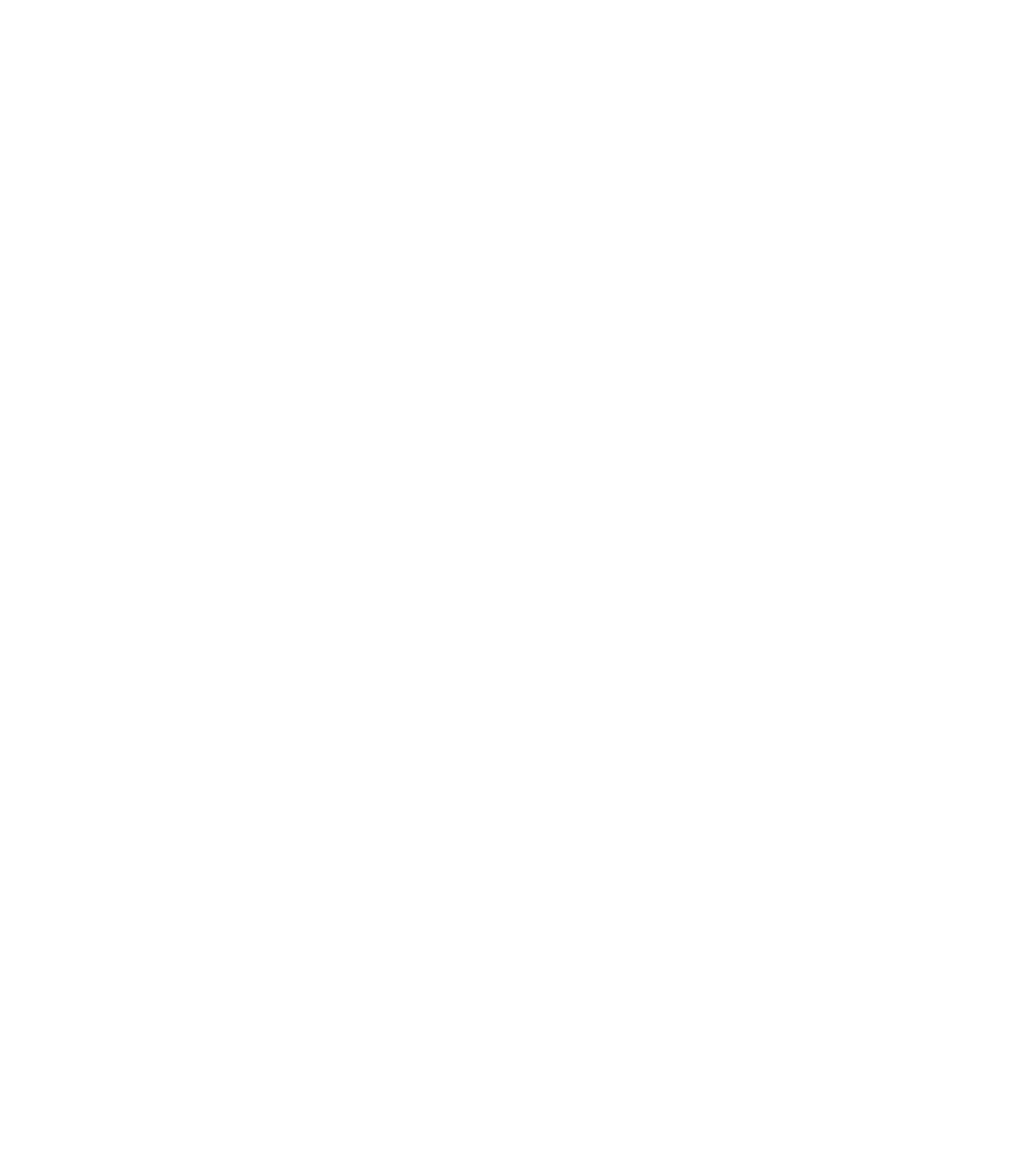
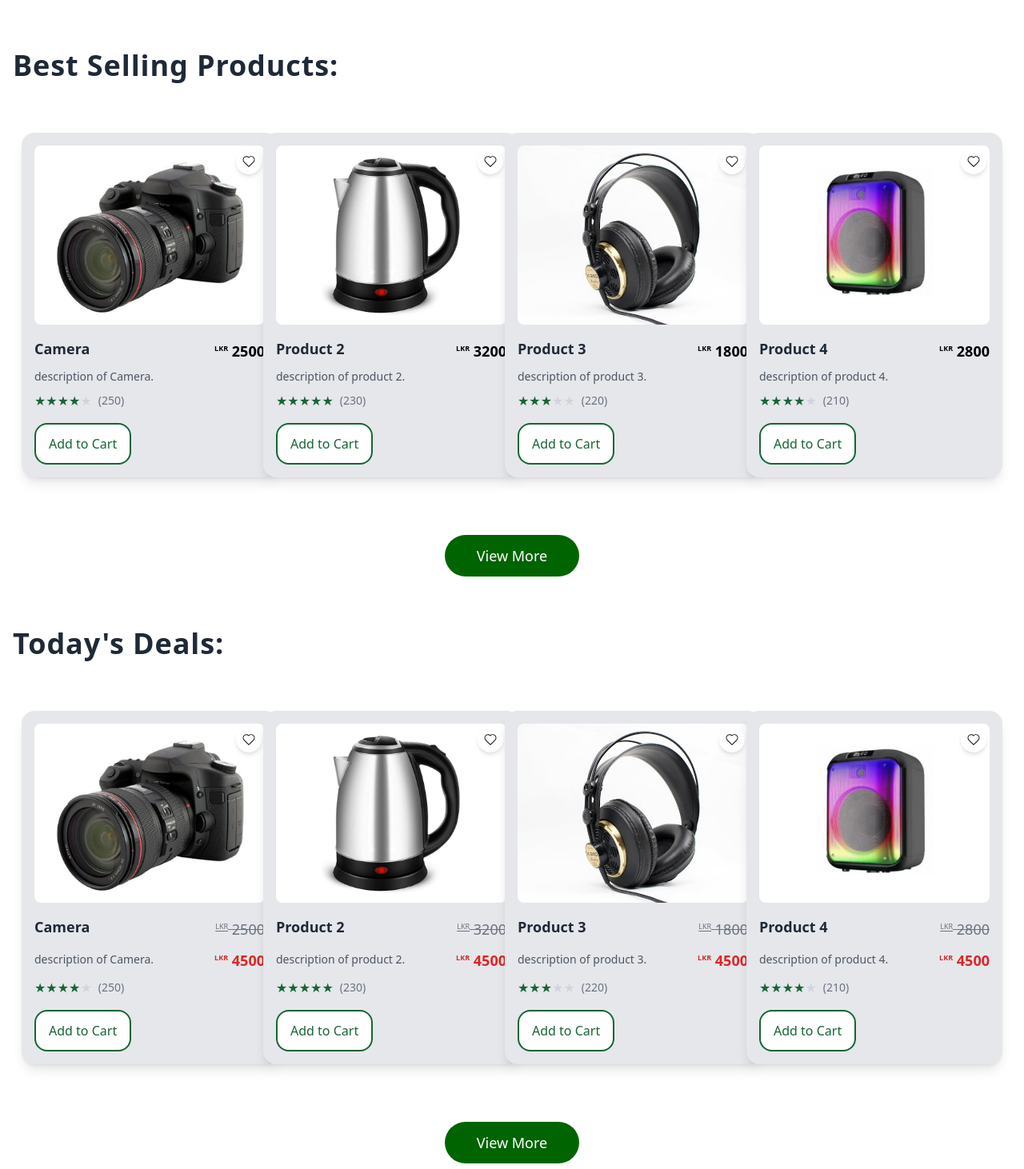
Before and after one commit to ManurangaJay/Home-Page, a Next.js app: page /homepage in a window 1280 px wide. Shown: the part 1148-2610 px from the top of the page at 80% size. Before the commit the page ends 1140 px from the top, so only its background shows below. Built offline with nearby package versions, Linux system fonts and the light colour scheme.

Commit message:
Best Selling & Today's Deals & Styling

```diff
--- a/app/components/AddToCart.tsx
+++ b/app/components/AddToCart.tsx
@@ -3,13 +3,14 @@ import React from "react";
 
 interface AddToCartProps {
   onClick: () => void;
+  className?: string; // Add className as an optional prop
 }
 
-const AddToCart: React.FC<AddToCartProps> = ({ onClick }) => {
+const AddToCart: React.FC<AddToCartProps> = ({ onClick, className }) => {
   return (
     <button
       onClick={onClick}
-      className="border-2 border-green-800 text-green-800 bg-white rounded-2xl px-4 py-2 hover:bg-green-800 hover:text-white transition-colors"
+      className={`border-2 border-green-800 text-green-800 bg-white rounded-2xl px-4 py-2 hover:bg-green-800 hover:text-white transition-colors ${className}`}
     >
       Add to Cart
     </button>
--- a/app/components/ProductCard.tsx
+++ b/app/components/ProductCard.tsx
@@ -7,16 +7,22 @@ interface ProductCardProps {
   image: StaticImageData;
   name: string;
   price: number;
+  discountedPrice?: number;
   description: string;
   rating: number;
+  reviewsCount: number;
+  isDeal?: boolean;
 }
 
 const ProductCard: React.FC<ProductCardProps> = ({
   image,
   name,
   price,
+  discountedPrice,
   description,
   rating,
+  reviewsCount,
+  isDeal = false,
 }) => {
   const [isFavorite, setIsFavorite] = useState(false);
 
@@ -69,16 +75,36 @@ const ProductCard: React.FC<ProductCardProps> = ({
 
       <div className="flex justify-between mt-4">
         <h3 className="text-base sm:text-lg font-bold text-gray-800">{name}</h3>
-        <span className="text-base sm:text-lg font-semibold text-green-800">
-          LKR {price}
-        </span>
+        {isDeal && discountedPrice ? (
+          <div className="text-right">
+            <span className="text-base sm:text-lg text-gray-500 line-through">
+              <span className="text-[9px] align-super">LKR</span> {price}
+            </span>
+          </div>
+        ) : (
+          <span className="text-base sm:text-lg font-semibold text-black">
+            <span className="text-[9px] align-super">LKR</span> {price}
+          </span>
+        )}
       </div>
-      <p className="text-sm text-gray-600 mt-2">{description}</p>
-      <div className="mt-2">{renderStars(rating)}</div>
+      <div className="flex justify-between items-center mt-2">
+        <p className="text-sm text-gray-600">{description}</p>
+        {isDeal && discountedPrice && (
+          <span className="text-base sm:text-lg font-semibold text-red-600">
+            <span className="text-[9px] align-super">LKR</span>{" "}
+            {discountedPrice}
+          </span>
+        )}
+      </div>
+
+      <div className="flex items-center mt-2">
+        <div className="flex">{renderStars(rating)}</div>
+        <span className="ml-2 text-sm text-gray-500">({reviewsCount})</span>
+      </div>
       <div className="mt-4">
         <AddToCart
           onClick={handleAddToCart}
-          className="w-full py-2 sm:py-3 text-sm sm:text-base"
+          className="py-2 sm:py-3 text-sm sm:text-base ml-0"
         />
       </div>
     </div>
--- a/app/homepage/page.tsx
+++ b/app/homepage/page.tsx
@@ -5,10 +5,28 @@ import ProductCard from "../components/ProductCard";
 
 const HomePage = () => {
   const [showAll, setShowAll] = useState(false);
+  const [showAllBestSellers, setShowAllBestSellers] = useState(false);
+  const [showAllDeals, setShowAllDeals] = useState(false);
 
   const handleViewMore = () => {
     setShowAll(true);
   };
+
+  const handleViewMoreBestSellers = () => {
+    setShowAllBestSellers(true);
+  };
+
+  const handleViewMoreDeals = () => {
+    setShowAllDeals(true);
+  };
+
+  // Sample best-selling products with more than 200 reviews
+  const bestSellingProducts = products.filter(
+    (product) => product.reviewsCount > 200
+  );
+
+  // Filter today's deals to only include products with a discountedPrice
+  const todaysDeals = products.filter((product) => product.discountedPrice);
 
   return (
     <div>
@@ -16,16 +34,70 @@ const HomePage = () => {
         Today's Featured Items:
       </h1>
 
+      {/* Featured Products Grid */}
       <div className="grid grid-cols-1 md:grid-cols-2 lg:grid-cols-4 gap-10 p-1 md:p-10 justify-items-center">
         {products.slice(0, showAll ? products.length : 8).map((product) => (
           <ProductCard key={product.name} {...product} />
         ))}
       </div>
 
+      {/* View More Button for Featured Products */}
       {!showAll && (
         <div className="flex justify-center mt-8">
           <button
             onClick={handleViewMore}
+            className="py-3 px-10 text-white bg-darkgreen rounded-full text-lg"
+            style={{ backgroundColor: "#006400" }}
+          >
+            View More
+          </button>
+        </div>
+      )}
+
+      <h2 className="text-2xl md:text-3xl lg:text-4xl font-semibold text-gray-800 mt-16 mb-6 tracking-wide">
+        Best Selling Products:
+      </h2>
+
+      {/* Best Selling Products Grid */}
+      <div className="grid grid-cols-1 md:grid-cols-2 lg:grid-cols-4 gap-10 p-1 md:p-10 justify-items-center">
+        {bestSellingProducts
+          .slice(0, showAllBestSellers ? bestSellingProducts.length : 4)
+          .map((product) => (
+            <ProductCard key={product.name} {...product} />
+          ))}
+      </div>
+
+      {/* View More Button for Best Selling Products */}
+      {!showAllBestSellers && bestSellingProducts.length > 4 && (
+        <div className="flex justify-center mt-8">
+          <button
+            onClick={handleViewMoreBestSellers}
+            className="py-3 px-10 text-white bg-darkgreen rounded-full text-lg"
+            style={{ backgroundColor: "#006400" }}
+          >
+            View More
+          </button>
+        </div>
+      )}
+
+      <h2 className="text-2xl md:text-3xl lg:text-4xl font-semibold text-gray-800 mt-16 mb-6 tracking-wide">
+        Today's Deals:
+      </h2>
+
+      {/* Filtered Today's Deals Grid */}
+      <div className="grid grid-cols-1 md:grid-cols-2 lg:grid-cols-4 gap-10 p-1 md:p-10 justify-items-center">
+        {todaysDeals
+          .slice(0, showAllDeals ? todaysDeals.length : 4)
+          .map((product) => (
+            <ProductCard key={product.name} {...product} isDeal={true} />
+          ))}
+      </div>
+
+      {/* View More Button for Today's Deals */}
+      {!showAllDeals && todaysDeals.length > 4 && (
+        <div className="flex justify-center mt-8">
+          <button
+            onClick={handleViewMoreDeals}
             className="py-3 px-10 text-white bg-darkgreen rounded-full text-lg"
             style={{
               backgroundColor: "#006400",
--- a/app/productData.js
+++ b/app/productData.js
@@ -10,43 +10,55 @@ const products = [
     image: product1,
     name: "Camera",
     price: 2500,
+    discountedPrice: 4500,
     description: "description of Camera.",
     rating: 4,
+    reviewsCount: 250,
   },
   {
     image: product2,
     name: "Product 2",
     price: 3200,
+    discountedPrice: 4500,
     description: "description of product 2.",
     rating: 5,
+    reviewsCount: 230,
   },
   {
     image: product3,
     name: "Product 3",
     price: 1800,
+    discountedPrice: 4500,
     description: "description of product 3.",
     rating: 3,
+    reviewsCount: 220,
   },
   {
     image: product4,
     name: "Product 4",
     price: 2800,
+    discountedPrice: 4500,
     description: "description of product 4.",
     rating: 4,
+    reviewsCount: 210,
   },
   {
     image: product5,
     name: "Product 5",
     price: 3500,
+    discountedPrice: 4500,
     description: "description of product 5.",
     rating: 5,
+    reviewsCount: 150,
   },
   {
     image: product6,
     name: "Product 6",
     price: 1500,
+    discountedPrice: 4500,
     description: "description of product 6.",
     rating: 3,
+    reviewsCount: 130,
   },
   {
     image: product1,
@@ -54,6 +66,7 @@ const products = [
     price: 2500,
     description: "description of product 7.",
     rating: 4,
+    reviewsCount: 180,
   },
   {
     image: product2,
@@ -61,6 +74,7 @@ const products = [
     price: 3200,
     description: "description of product 8.",
     rating: 5,
+    reviewsCount: 275,
   },
   {
     image: product3,
@@ -68,6 +82,7 @@ const products = [
     price: 1800,
     description: "description of product 9.",
     rating: 3,
+    reviewsCount: 245,
   },
   {
     image: product4,
@@ -75,6 +90,7 @@ const products = [
     price: 2800,
     description: "description of product 10.",
     rating: 4,
+    reviewsCount: 75,
   },
   {
     image: product5,
@@ -82,6 +98,7 @@ const products = [
     price: 3500,
     description: "description of product 11.",
     rating: 5,
+    reviewsCount: 28,
   },
   {
     image: product6,
@@ -89,6 +106,7 @@ const products = [
     price: 1500,
     description: "description of product 12.",
     rating: 3,
+    reviewsCount: 300,
   },
 ];
 
```
